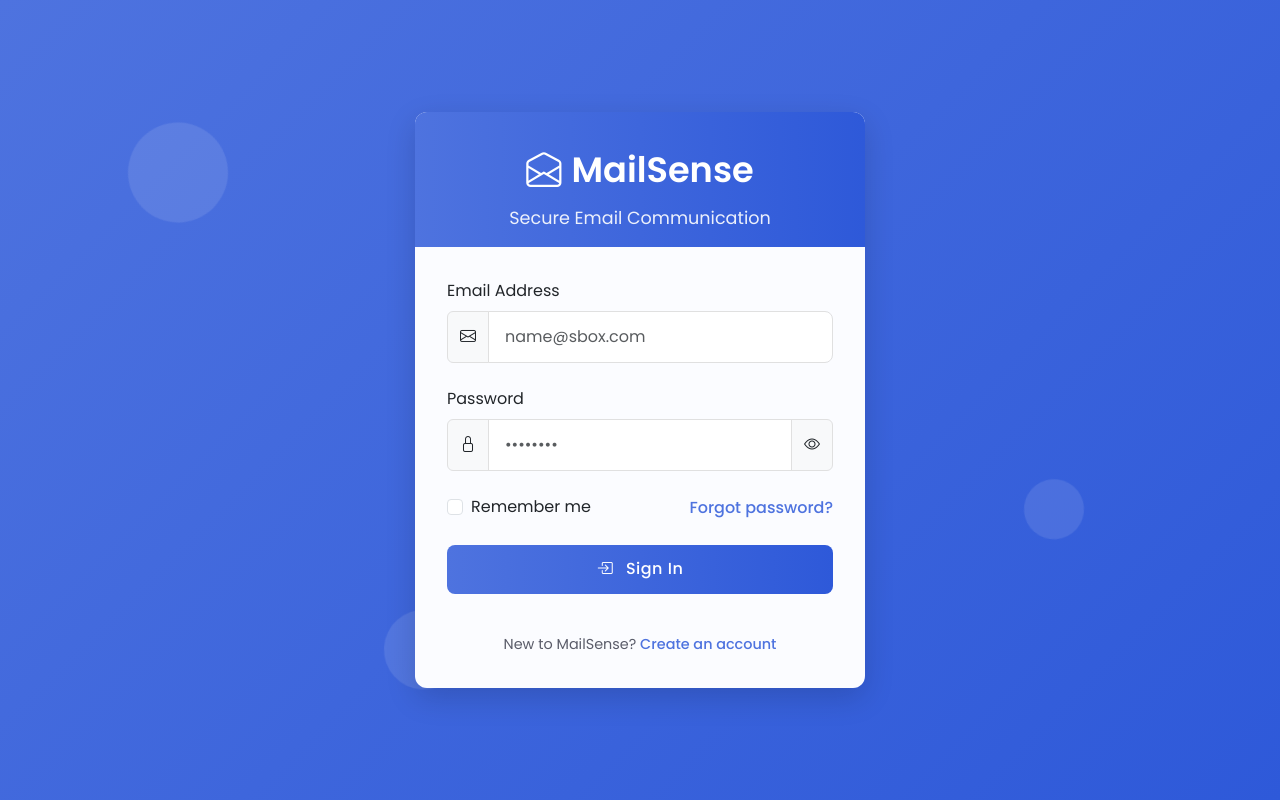
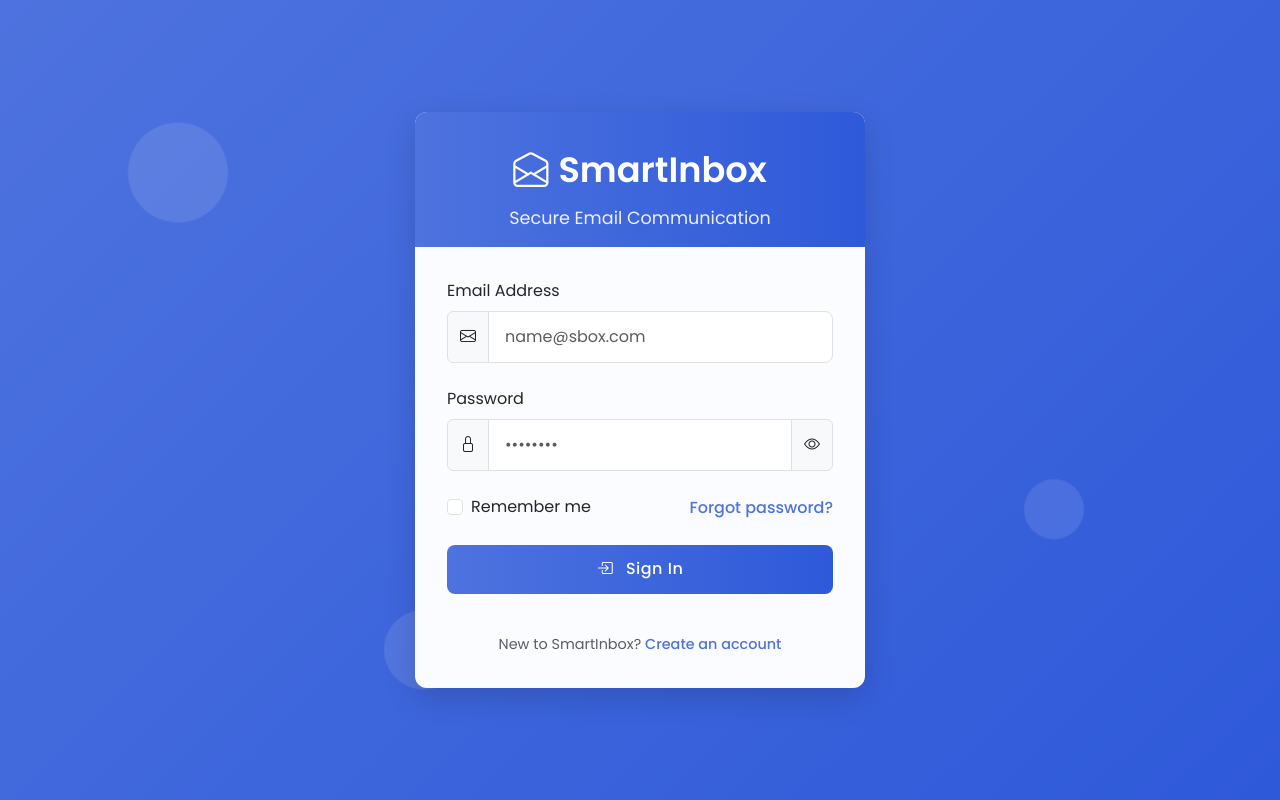
Before and after one commit to mudassir484/SmartInbox, a Flask app: page / in a window 1280 px wide. Run offline with Flask 3, Linux system fonts and the light colour scheme.

Commit message:
Update login.html

```diff
--- a/templates/login.html
+++ b/templates/login.html
@@ -3,7 +3,7 @@
 <head>
     <meta charset="UTF-8">
     <meta name="viewport" content="width=device-width, initial-scale=1.0">
-    <title>MailSense - Login</title>
+    <title>SmartInbox - Login</title>
     <link href="https://cdn.jsdelivr.net/npm/bootstrap@5.3.0/dist/css/bootstrap.min.css" rel="stylesheet">
     <link rel="stylesheet" href="https://cdn.jsdelivr.net/npm/bootstrap-icons@1.10.0/font/bootstrap-icons.css">
     <link href="https://fonts.googleapis.com/css2?family=Poppins:wght@300;400;500;600&display=swap" rel="stylesheet">
@@ -187,7 +187,7 @@
     <div class="auth-card">
         <div class="auth-header">
             <div class="auth-logo">
-                <i class="bi bi-envelope-open"></i> MailSense
+                <i class="bi bi-envelope-open"></i> SmartInbox
             </div>
             <div class="auth-title">Secure Email Communication</div>
         </div>
@@ -229,7 +229,7 @@
             </form>
 
             <div class="auth-footer">
-                <p class="mb-0">New to MailSense? <a href="/register" class="auth-link">Create an account</a></p>
+                <p class="mb-0">New to SmartInbox? <a href="/register" class="auth-link">Create an account</a></p>
             </div>
         </div>
     </div>
```
